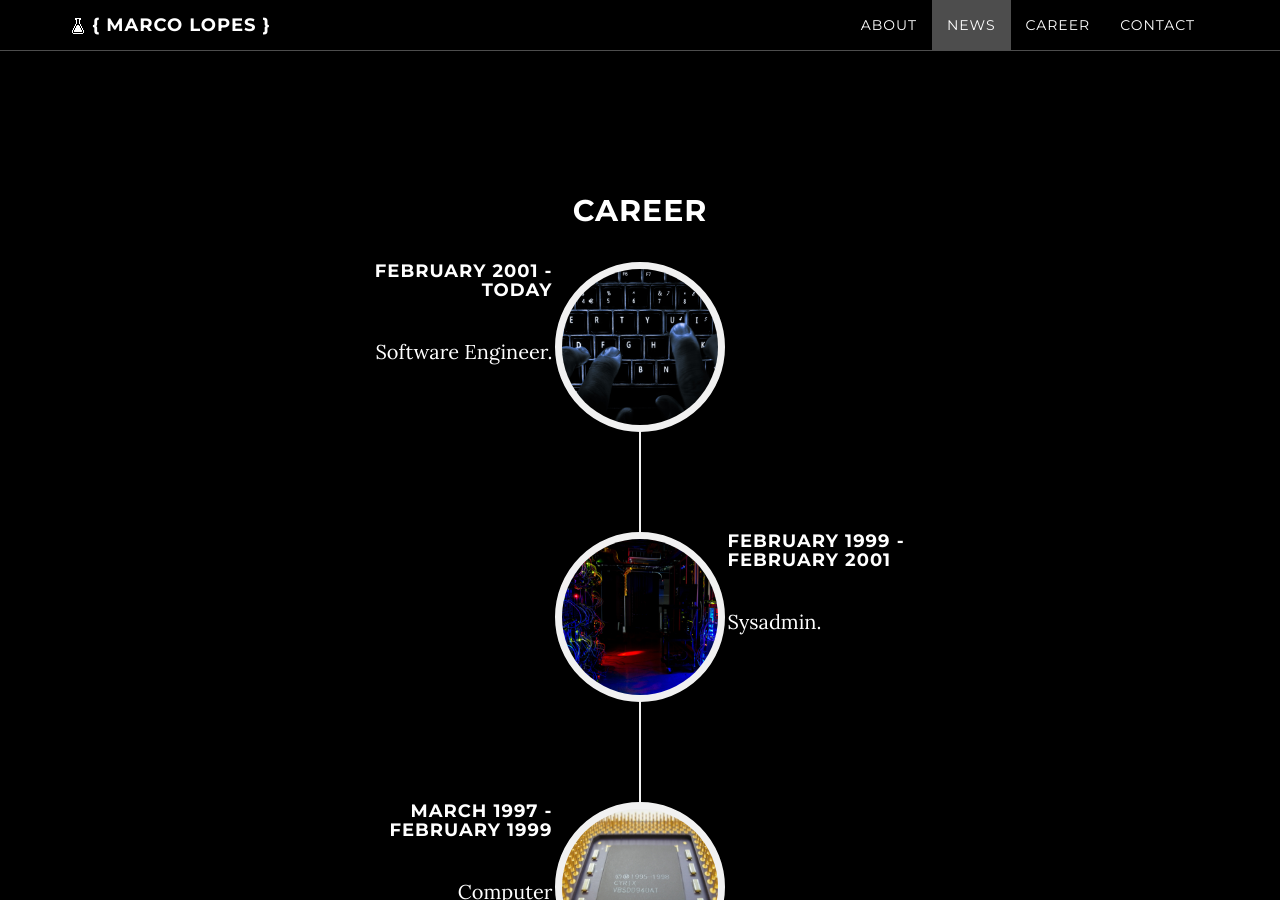
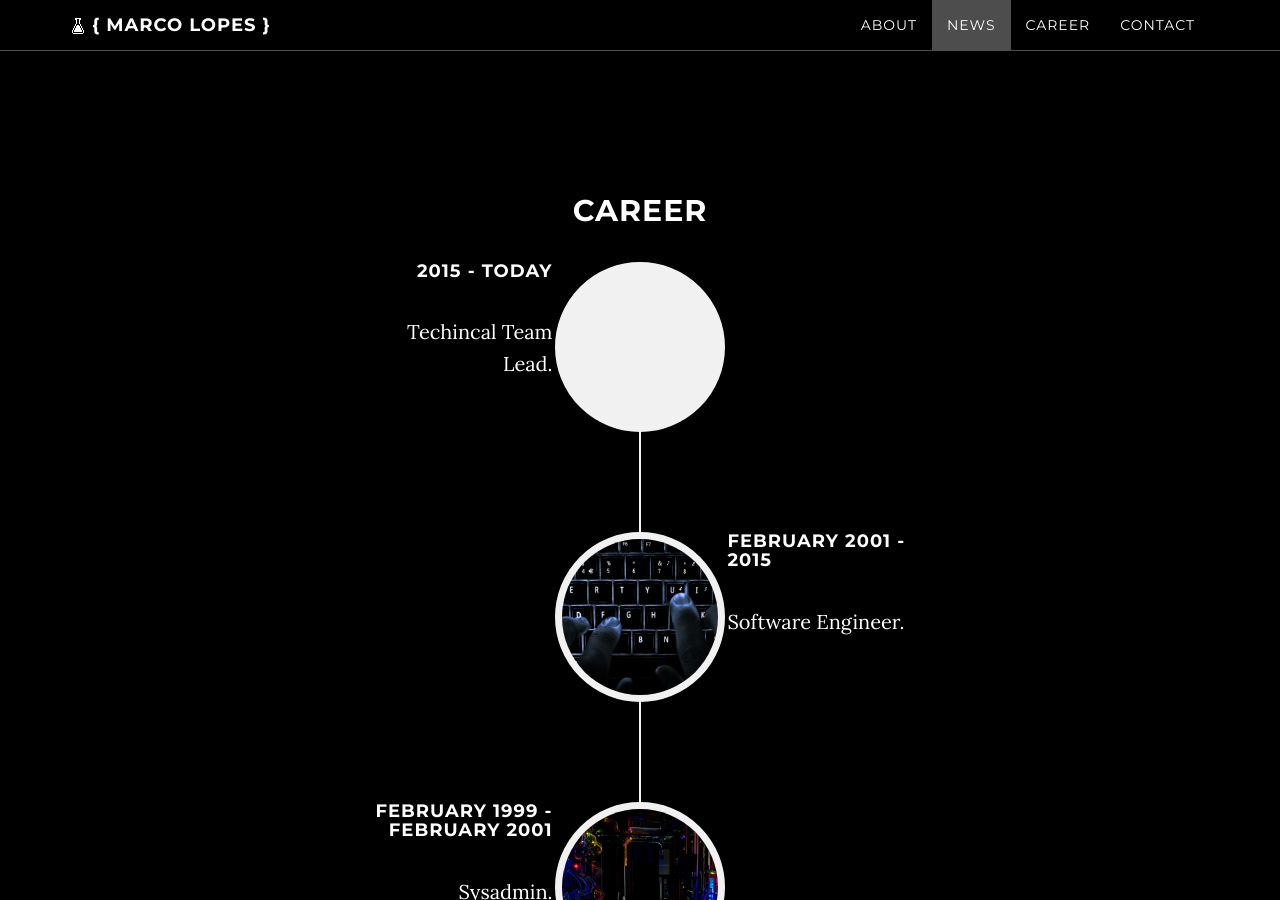
Before and after one commit to mlopes/mlopes.github.io, a Jekyll site: the page built from index.html, in a window 1280 px wide and 900 px high, scrolled down 2325 px. Built offline with Jekyll 4.4.1, drawn with Linux system fonts in a browser that asks for light colours; nearby versions of some CDN libraries; comment, search, counter and statistics services are not loaded.

Commit message:
Add ttl role

```diff
--- a/_config.yml
+++ b/_config.yml
@@ -74,8 +74,11 @@ disqus-shortname: ""
 ###############
 
 events:
+  - image: "/img/career/ttl.jpg"
+    date: "2015 - Today"
+    description: "Techincal Team Lead."
   - image: "/img/career/coder.jpg"
-    date: "February 2001 - Today"
+    date: "February 2001 - 2015"
     description: "Software Engineer."
   - image: "/img/career/sysadmin.jpg"
     date: "February 1999 - February 2001"
```
Also changed, not shown: img/ttl.jpg (added).
